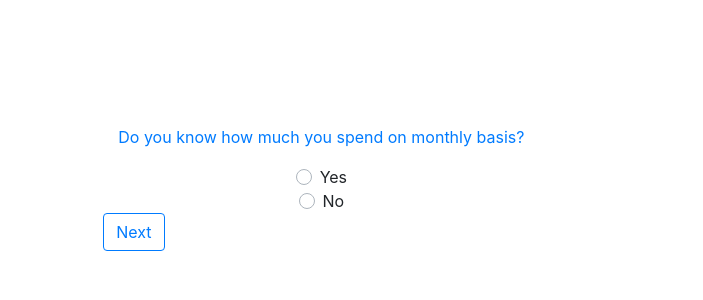
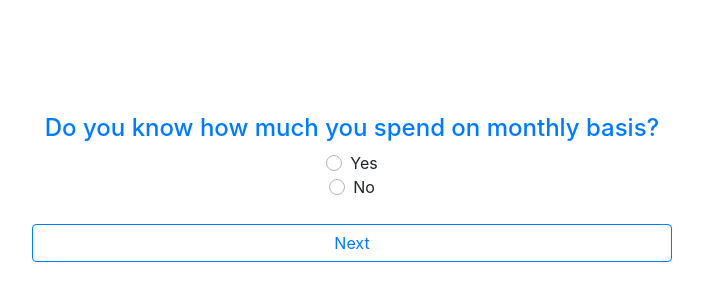
Before and after one commit to trycatchkamal/project0, a React (Create React App) app: page / in a window 1280 px wide. Shown: the part 212-512 px from the top of the page, without its empty margins (288-991 px from the left). Built offline with nearby package versions, Linux system fonts and the light colour scheme.

Commit message:
Data from external file and styles sorted

```diff
--- a/package.json
+++ b/package.json
@@ -3,6 +3,7 @@
   "version": "0.1.0",
   "private": true,
   "dependencies": {
+    "bootstrap": "^4.1.3",
     "react": "^16.6.1",
     "react-dom": "^16.6.1",
     "react-scripts": "2.1.1"
--- a/src/App.js
+++ b/src/App.js
@@ -1,33 +1,18 @@
 import React, { Component } from 'react';
 import './App.css';
 import Cards from './Cards'
+import {questions} from './Questions'
 
-class App extends Component {
-  state={
-    questions:{
-      "firstQuestion":{
-        id: "1",
-        title:"Do you know how much you spend on monthly basis?",
-        type: "option",
-        options: ["Yes","No"],
-        nextQuestion: ["1a","2"]
-      },
-      "1a":  {
-        id: "1a",
-        title:"How much did you spend last month?",
-        type: "number",
-        options: [],
-        nextQuestion: ["2"]
-      }
-    }
+export default class App extends Component {
+  constructor(props){
+    super(props);
   }
+
   render() {
     return (
-      <div className="App">
-      <Cards {...this.state.questions}/>
+      <div className="App" style={{display: 'flex',  justifyContent:'center', alignItems:'center', height: '100vh'}}>
+        <Cards {...questions}/>
       </div>
     );
   }
 }
-
-export default App;
--- a/src/Card.js
+++ b/src/Card.js
@@ -13,10 +13,9 @@ export default class Card extends Component{
   render(){
     const question=this.props.question;
     return (
-      <div className="container" >
       <div className="d-flex align-content-center justify-content-start">
       <form >
-      <p className="text-primary">{question.title}</p>
+      <h4 className="text-primary">{question.title}</h4>
       {question.options.map(function(option, i){
         return <div className="custom-control custom-radio">
         <input type="radio" name="questionChoice" id={i} className="custom-control-input"/>
@@ -25,7 +24,6 @@ export default class Card extends Component{
       })}
       </form>
       </div>
-      </div>
     );
   }
 }
--- a/src/Cards.js
+++ b/src/Cards.js
@@ -23,10 +23,14 @@ export default class Cards extends Component{
     render(){
       console.log("cards render "+ JSON.stringify(this.state.currentQuestion));
       return (
-        <div className="container" style={{display: 'flex',  justifyContent:'center', alignItems:'center', height: '100vh'}}>
-          <div className="row">
-            <Card id="questionCard" question={this.state.currentQuestion}/>
-            <button type="button" className='btn btn-outline-primary btn-default' onClick={this.moveToNextQuestion} >Next</button>
+        <div className="container-fluid">
+          <div className="row d-flex flex-row justify-content-center ">
+            <Card id="questionCard" className="col-6" question={this.state.currentQuestion}/>
+          </div>
+          <div className="row d-flex d-flex justify-content-end" style={{marginTop:'25px'}}>
+            <div className="col-3"> </div>
+              <button type="button" className='col-6 btn btn-outline-primary btn-default' onClick={this.moveToNextQuestion} >Next</button>
+            <div className="col-3"> </div>
           </div>
         </div>
       );
--- a/src/Questions.js
+++ b/src/Questions.js
@@ -1,25 +1,24 @@
 
-var questions=[
-  {
+export const questions={
+  "firstQuestion":{
     id: "1",
     title:"Do you know how much you spend on monthly basis?",
     type: "option",
-    options: [{key:"Yes"},
-    {key:"No"}],
+    options: ["Yes","No"],
     nextQuestion: ["1a","2"]
   },
-  {
+  "1a":  {
     id: "1a",
     title:"How much did you spend last month?",
     type: "number",
-    options: null,
+    options: [],
     nextQuestion: ["2"]
   },
-  {
+  "2":{
     id: "2",
     title:"Do you know how much you roughly earn on monthly basis from all income sources?",
     type: "option",
     options: ["Yes","No"],
     nextQuestion: ["2a","3"]
   }
-]
+}
```
Also changed, not shown: 1 other file (tests, documents, lock files or other folders).
